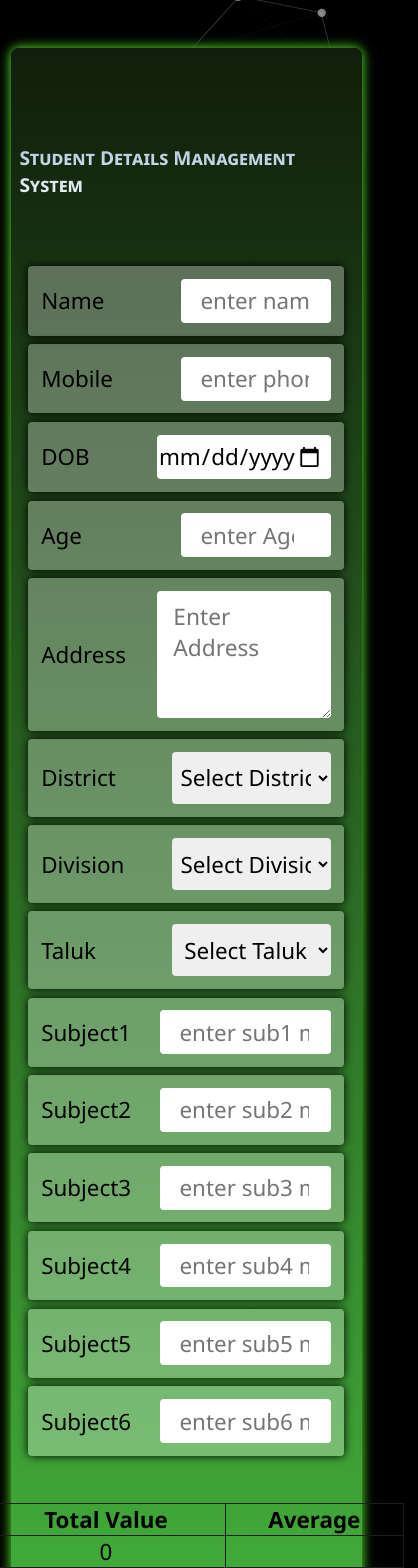
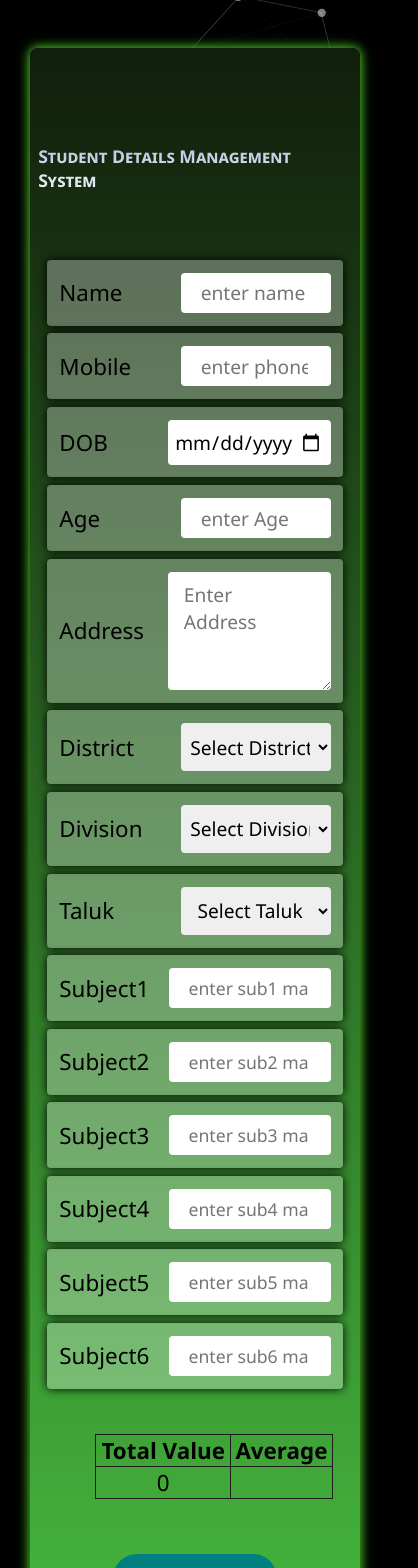
Before and after one commit to Ashwin-V17/SDMS_CRUD, a React (Vite) app in the folder SDMS_FrontEnd/: page /add in a window 390 px wide. Shown: the top 1568 px of the page, 418 px wide, since content can reach past the window. Built offline with nearby package versions, Linux system fonts and the light colour scheme; sample sign-in values are in the browser's storage; a web font is replaced by a local one.

Commit message:
updating the media queries in insert page

```diff
--- a/SDMS_FrontEnd/src/MainTask.css
+++ b/SDMS_FrontEnd/src/MainTask.css
@@ -33,8 +33,8 @@ body {
 }
 .Main-container {
   /* background-color: #bbb; */
-  min-width: 94vw;
-  max-width: 100vw;
+  min-width: 64vw;
+  max-width: 68vw;
   min-height: 100vh;
   display: flex;
   align-items: center;
@@ -45,7 +45,8 @@ body {
 
 .Main-container form {
   /* background-color: rgba(255, 255, 255, 0.3); */
-  width: 50%;
+  min-width: 68%;
+  max-width: 80%;
   display: flex;
   align-items: center;
   justify-content: center;
@@ -76,6 +77,7 @@ body {
   filter: progid: DXImageTransform.Microsoft.gradient( startColorstr="#46B83D", endColorstr="#111E0B", GradientType=1 );
 }
 .main-title {
+  font-size: 1.6rem;
   margin: 4rem 0;
   font-variant: small-caps;
   background: hsla(186, 33%, 94%, 1);
@@ -317,7 +319,7 @@ input[type="submit"]:hover {
 }
 @media (max-width: 998px) {
   .Main-container {
-    font-size: 55%;
+    /* font-size: 55%; */
     max-width: 95%;
   }
   .Main-container form {
@@ -677,12 +679,13 @@ input[type="submit"]:hover {
     text-align: center;
   }
   .Main-container .subjects span {
-    font-size: 1.4rem;
+    font-size: 1.2rem;
     font-weight: 400;
     background-color: #ffffff8a;
     border-radius: 5px;
     width: 20%;
-    height: 5vh;
+    min-height: 4vh;
+    max-height: 5vh;
     /* padding: 0; */
     text-align: center;
   }
@@ -706,9 +709,8 @@ input[type="submit"]:hover {
   }
   .Main-container .submit-container input[type="submit"] {
     font-size: 1.6rem;
-    min-width: 20vw;
+    /* min-width: 20vw; */
     max-height: 4vh;
-
     padding: 0;
   }
 
@@ -724,16 +726,16 @@ input[type="submit"]:hover {
 /* ! @media : 478px */
 @media (max-width: 478px) {
   .Main-container {
-    max-width: 85%;
+    max-width: 94vw;
     font-size: small;
   }
   .Main-container h1 {
-    font-size: 1.2rem;
+    font-size: 1.1rem;
     max-width: 95%;
   }
   .Main-container form {
-    min-width: 90vw;
-    max-width: 94vw;
+    min-width: 55%;
+    max-width: 90%;
   }
   .Main-container .form-contents label {
     font-size: 1.4rem;
@@ -741,19 +743,13 @@ input[type="submit"]:hover {
   }
   .Main-container .form-contents textarea:placeholder-shown {
     min-width: 55%;
-    min-height: 15vh;
-    font-size: 1.42rem;
+    min-height: 12vh;
+    font-size: 1.2rem;
     font-weight: 400;
     transition: 1s ease;
   }
-  .Main-container .form-contents select {
-    max-width: 26rem;
-    min-height: 4rem;
-    max-height: 6rem;
-    font-size: 1rem;
-  }
   .Main-container .form-contents input[type="date"] {
-    font-size: 1.4rem;
+    font-size: 1.2rem;
     /* padding-left: 0.5rem; */
     font-weight: 400;
     min-width: 60%;
@@ -763,12 +759,14 @@ input[type="submit"]:hover {
     padding-right: 3%;
     /* background-color: #ff00ff; */
   }
+
   .Main-container .form-contents input[type="text"]:placeholder-shown,
   .Main-container .form-contents input[type="tel"]:placeholder-shown,
   .Main-container .form-contents input[type="number"]:placeholder-shown,
   .Main-container .form-contents select {
-    font-size: 1.4rem;
+    font-size: 1.2rem;
     font-weight: 400;
+    min-width: 55%;
     max-width: 60%;
     min-height: 2.5rem;
     max-height: 4rem;
@@ -781,7 +779,7 @@ input[type="submit"]:hover {
   .Main-container .form-contents select:valid {
     min-width: 72%;
     max-height: 4.5rem;
-    font-size: 1.42srem;
+    font-size: 1.42rem;
   }
 
   .Main-container .form-contents textarea:not(:placeholder-shown) {
@@ -793,35 +791,38 @@ input[type="submit"]:hover {
   .Main-container .form-contents select:valid {
     text-align: center;
   }
-  .Main-container .subjects input {
+  .Main-container .subjects input[type="text"]:placeholder-shown {
     width: 20rem;
-    font-size: 1.4rem;
+    font-size: 1.1rem;
     transition: 1s ease;
   }
   .Main-container .subjects input[type="text"]:not(:placeholder-shown) {
     min-width: 3rem;
-    max-width: 6rem;
-    max-height: 4rem;
+    max-width: 4rem;
+    min-height: 2vh;
+    max-height: 3vh;
     font-size: 1.4rem;
     margin-right: 10%;
   }
   .Main-container .subjects span {
-    font-size: 1.4rem;
+    font-size: 1rem;
     font-weight: 500;
     background-color: #ffffff8a;
     border-radius: 5px;
-    min-width: 4rem;
-    max-width: 8rem;
+    min-width: 6rem;
+    max-width: 12rem;
     max-height: 4rem;
     padding: 2%;
     text-align: center;
   }
   .Main-container table {
     font-size: 1.4rem;
+    width: 30vw;
   }
   .submit-container input[type="submit"] {
-    font-size: 1.4rem;
-    max-width: 60%;
+    font-size: 1.2rem;
+    min-width: 42vw;
+    max-width: 50vw;
     max-height: 4rem;
   }
 
--- a/SDMS_FrontEnd/src/MainTask.jsx
+++ b/SDMS_FrontEnd/src/MainTask.jsx
@@ -269,6 +269,7 @@ const MainTask = () => {
           <label htmlFor="">Subject1</label>
           <input
             type="text"
+            className="sub-inp"
             placeholder="enter sub1 marks"
             name="sub1"
             value={sub1}
@@ -281,6 +282,7 @@ const MainTask = () => {
           <label htmlFor="">Subject2</label>
           <input
             type="text"
+            className="sub-inp"
             placeholder="enter sub2 marks"
             name="sub2"
             value={sub2}
@@ -293,6 +295,7 @@ const MainTask = () => {
           <label htmlFor="">Subject3</label>
           <input
             type="text"
+            className="sub-inp"
             placeholder="enter sub3 marks"
             name="sub3"
             value={sub3}
@@ -305,6 +308,7 @@ const MainTask = () => {
           <label htmlFor="">Subject4</label>
           <input
             type="text"
+            className="sub-inp"
             placeholder="enter sub4 marks"
             name="sub4"
             value={sub4}
@@ -317,6 +321,7 @@ const MainTask = () => {
           <label htmlFor="">Subject5</label>
           <input
             type="text"
+            className="sub-inp"
             placeholder="enter sub5 marks"
             name="sub5"
             value={sub5}
@@ -329,6 +334,7 @@ const MainTask = () => {
           <label htmlFor="">Subject6</label>
           <input
             type="text"
+            className="sub-inp"
             placeholder="enter sub6 marks"
             name="sub6"
             value={sub6}
```
